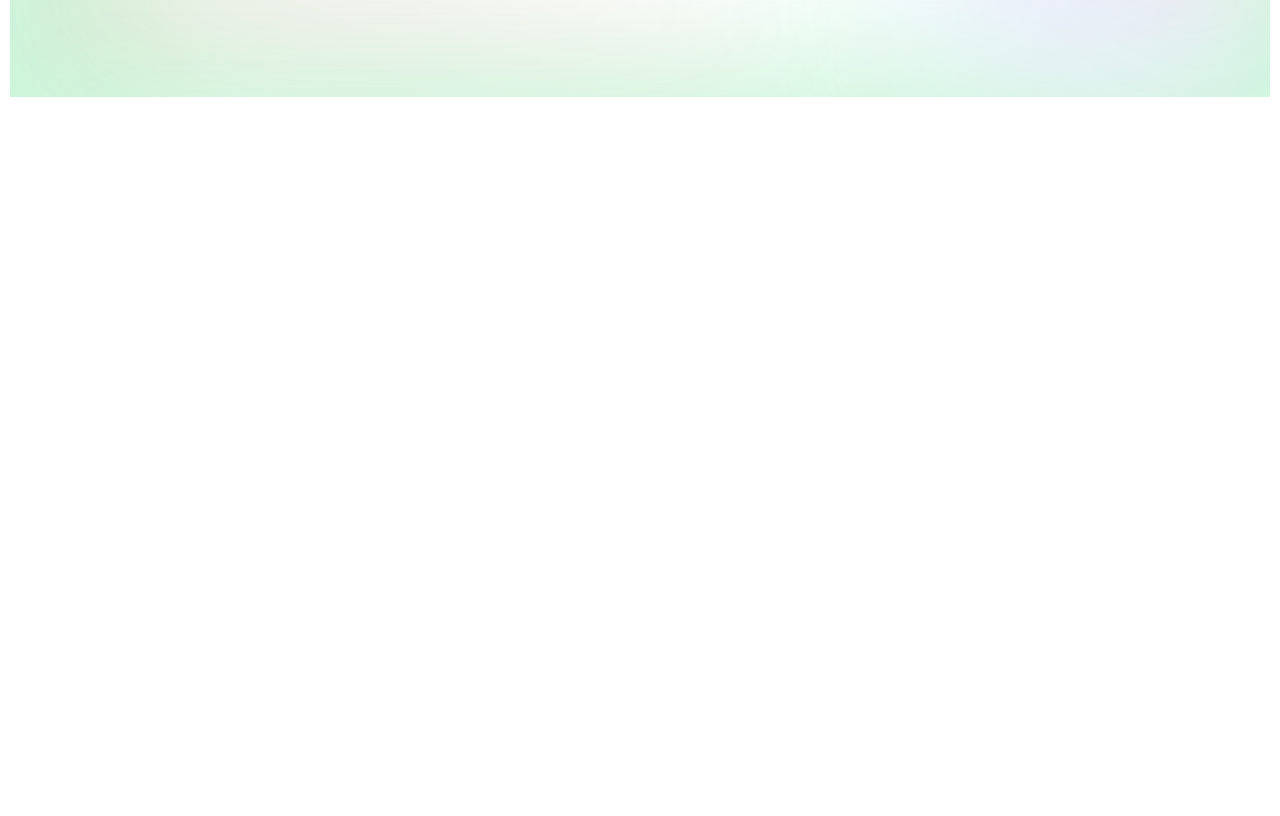
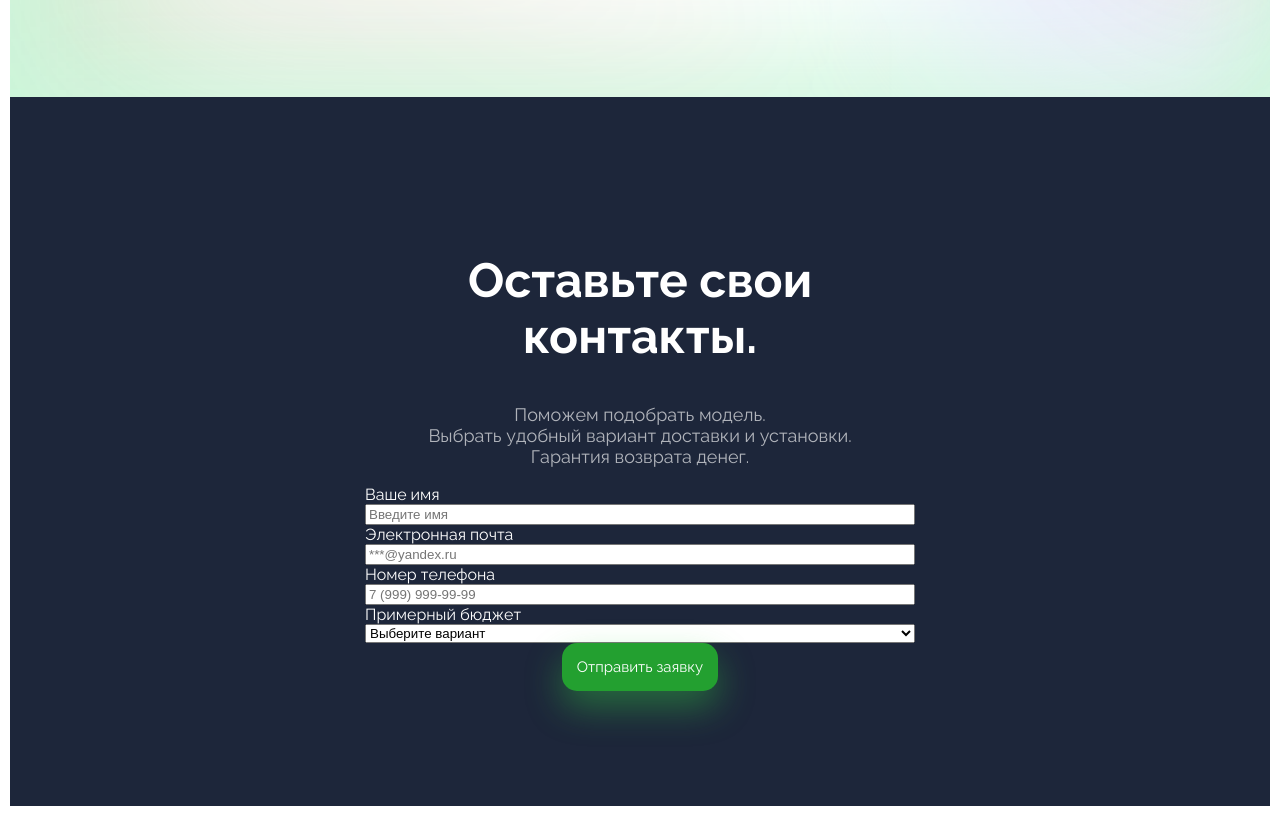
Before and after one commit to Muklyxa13/green-corp-landing, a plain HTML site: page index.html in a window 1280 px wide. Shown: the part 714-1530 px from the top of the page. Before the commit the page ends 821 px from the top, so only its background shows below. Drawn offline with Linux system fonts and the light colour scheme.

Commit message:
Add section "form"

```diff
--- a/index.html
+++ b/index.html
@@ -24,5 +24,36 @@
             <img class="about__image" src="./img/solar-panel.png" alt="Солнечные панели">
         </div>
     </section>
+    <section class="form">
+        <div class="form__container">
+            <h1>Оставьте свои контакты.</h1>
+            <p>Поможем подобрать модель. <br> Выбрать удобный вариант доставки и установки. <br> Гарантия возврата денег.</p>
+            <form action="">
+                <div class="form__group">
+                    <label for="name">Ваше имя</label>
+                    <input type="text" placeholder="Введите имя" id="name">
+                </div>
+                <div class="form__group">
+                    <label for="email">Электронная почта</label>
+                    <input type="text" placeholder="***@yandex.ru" id="email">
+                </div>
+                <div class="form__group">
+                    <label for="phone">Номер телефона</label>
+                    <input type="tel" placeholder="7 (999) 999-99-99" id="phone">
+                </div>
+                <div class="form__group">
+                    <label for="budget">Примерный бюджет</label>
+                    <select id="budget">
+                        <option hidden>Выберите вариант</option>
+                        <option value="10-30">10 000₽ – 30 000₽</option>
+                        <option value="30-60">30 000₽ – 60 000₽</option>
+                        <option value="60-100">60 000₽ – 100 000₽</option>
+                        <option value="100+">100 000₽</option>
+                    </select>
+                </div>
+                <button type="submit" class="form__submit">Отправить заявку</button>
+            </form>
+        </div>
+    </section>
 </body>
 </html>
--- a/styles/main.css
+++ b/styles/main.css
@@ -80,3 +80,33 @@ button {
 .about__info {
     max-width: 550px;
 }
+
+.form__container {
+    width: 550px;
+}
+
+.form {
+    display:flex;
+    justify-content: center;
+    align-items: center;
+    background-color: #1d263a;
+    color: #fff;
+    padding-top: 115px;
+    padding-bottom: 115px;
+    text-align: center;
+}
+
+.form h1 {
+    font-size: 48px;
+}
+
+.form p {
+    font-size: 18px;
+    opacity: 0.65;
+}
+
+.form__group {
+    display: flex;
+    flex-direction: column;
+    text-align: left;
+}
```
